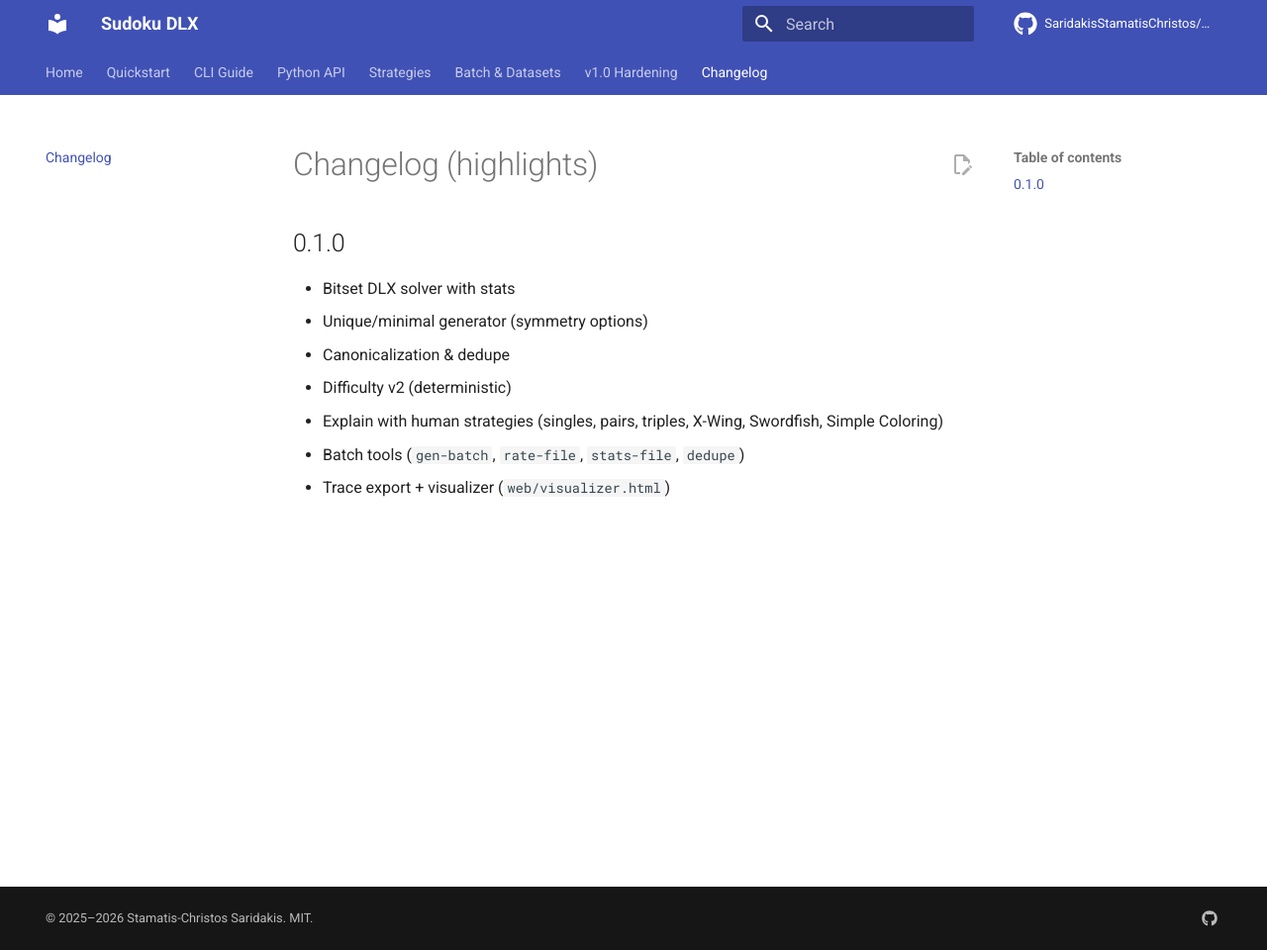
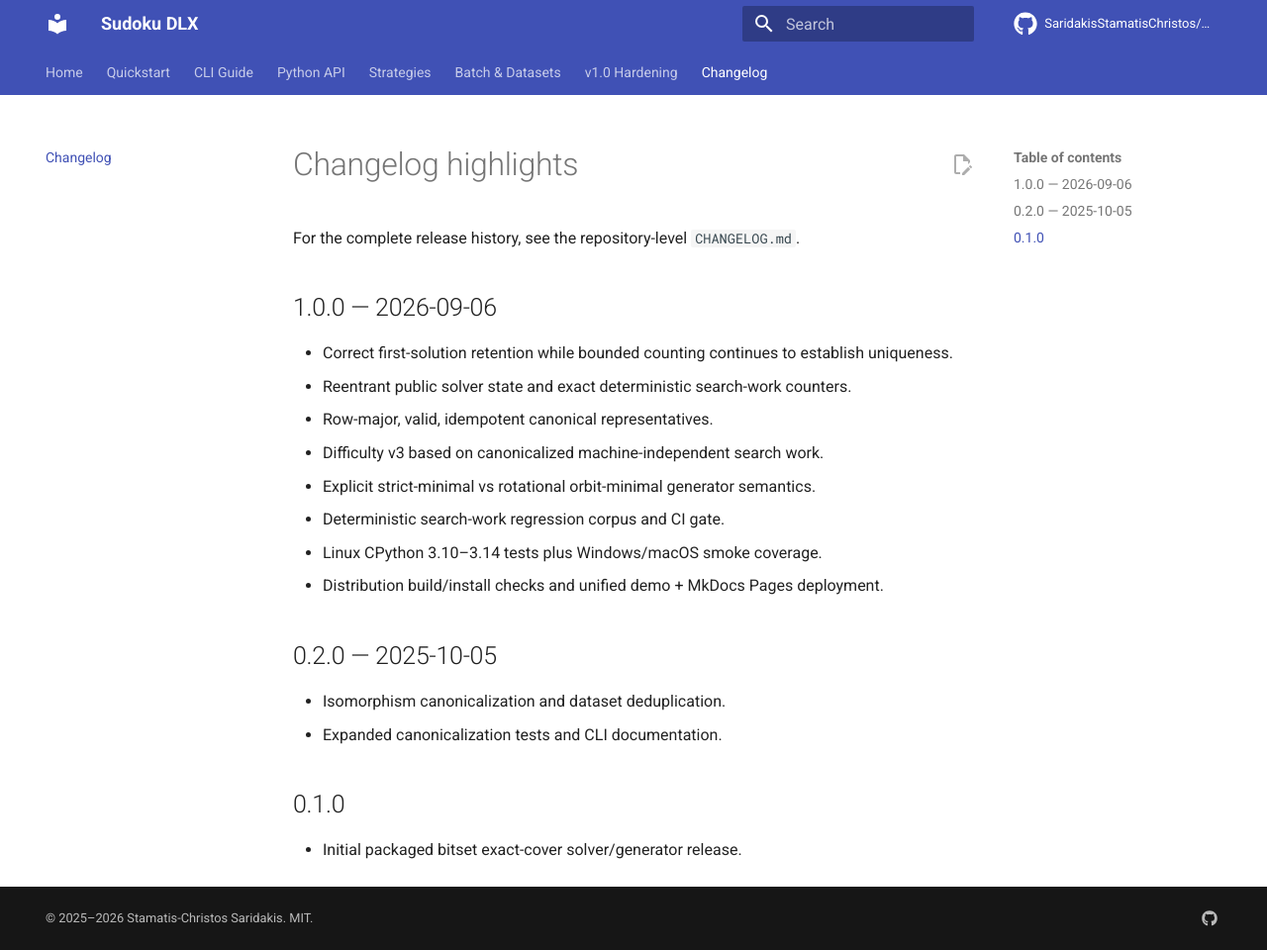
Before and after one commit to SaridakisStamatisChristos/sudoku_dlx, an MkDocs documentation site: the page built from docs/changelog.md, in a window 1280 px wide and 960 px high. Shown: the whole window at 99% size. Built offline with MkDocs 1.6.1 and Material for MkDocs 9.7.7, drawn with Linux system fonts in a browser that asks for light colours; comment, search, counter and statistics services are not loaded.

Commit message:
docs: synchronize published changelog with v1.0

```diff
--- a/docs/changelog.md
+++ b/docs/changelog.md
@@ -1,10 +1,23 @@
-# Changelog (highlights)
+# Changelog highlights
+
+For the complete release history, see the repository-level `CHANGELOG.md`.
+
+## 1.0.0 — 2026-09-06
+
+- Correct first-solution retention while bounded counting continues to establish uniqueness.
+- Reentrant public solver state and exact deterministic search-work counters.
+- Row-major, valid, idempotent canonical representatives.
+- Difficulty v3 based on canonicalized machine-independent search work.
+- Explicit strict-minimal vs rotational orbit-minimal generator semantics.
+- Deterministic search-work regression corpus and CI gate.
+- Linux CPython 3.10–3.14 tests plus Windows/macOS smoke coverage.
+- Distribution build/install checks and unified demo + MkDocs Pages deployment.
+
+## 0.2.0 — 2025-10-05
+
+- Isomorphism canonicalization and dataset deduplication.
+- Expanded canonicalization tests and CLI documentation.
 
 ## 0.1.0
-- Bitset DLX solver with stats
-- Unique/minimal generator (symmetry options)
-- Canonicalization & dedupe
-- Difficulty v2 (deterministic)
-- Explain with human strategies (singles, pairs, triples, X-Wing, Swordfish, Simple Coloring)
-- Batch tools (`gen-batch`, `rate-file`, `stats-file`, `dedupe`)
-- Trace export + visualizer (`web/visualizer.html`)
+
+- Initial packaged bitset exact-cover solver/generator release.
```
